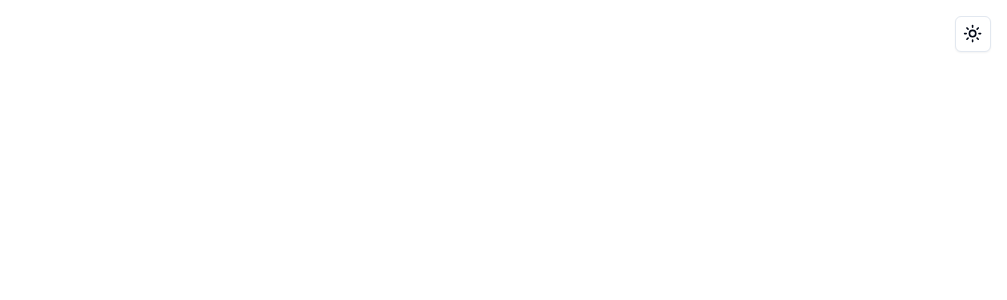
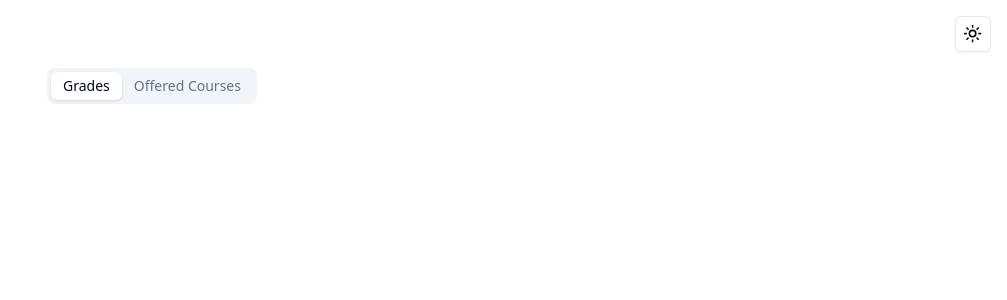
Before and after one commit to iZafor/irasx, a React (Vite) app: page /dashboard in a window 1280 px wide. Before the commit this address had no page. Shown: the top 300 px of the page, without its empty margins (273-1280 px from the left). Built offline with nearby package versions, Linux system fonts and the light colour scheme.

Commit message:
add dashboard

```diff
--- /dev/null
+++ b/src/components/dashboard/dashboard-tabs.tsx
@@ -0,0 +1,12 @@
+import { Tabs, TabsList, TabsTrigger } from "@/components/ui/tabs"
+
+export default function DashboardTabs() {
+    return (
+        <Tabs defaultValue="grades" className="w-[55rem]">
+            <TabsList className="mb-4">
+                <TabsTrigger value="grades">Grades</TabsTrigger>
+                <TabsTrigger value="courses">Offered Courses</TabsTrigger>
+            </TabsList>
+        </Tabs>
+    );
+}
--- /dev/null
+++ b/src/dashboard.tsx
@@ -0,0 +1,9 @@
+import DashboardTabs from "./components/dashboard/dashboard-tabs";
+
+export default function Dashboard() {
+    return (
+        <div className="mt-4 w-full px-[20rem]">
+            <DashboardTabs />
+        </div>
+    );
+}
```
Also changed, not shown: src/App.tsx (+8 -3 lines).
